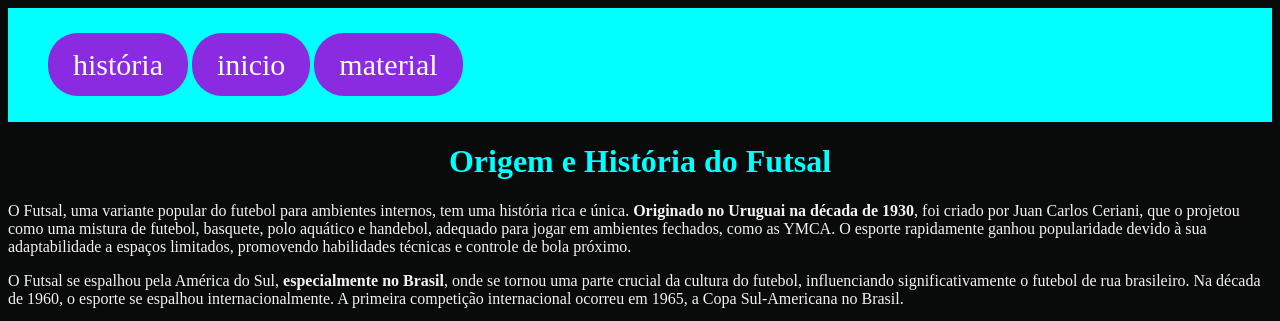
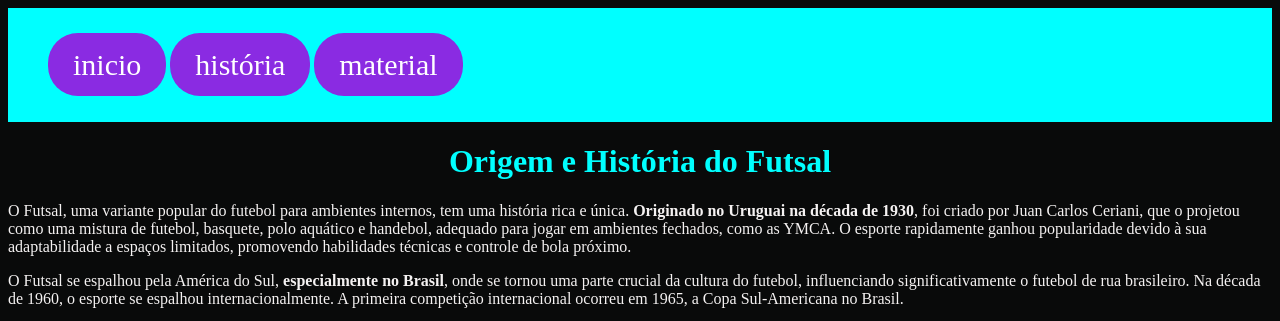
Before and after one commit to matheusspecht/GJ-futsal, a plain HTML site: page index.html in a window 1280 px wide. Shown: the top 321 px of the page. Drawn offline with Linux system fonts and the light colour scheme.

Commit message:
Update index.html

```diff
--- a/index.html
+++ b/index.html
@@ -6,14 +6,17 @@
     <meta name="viewport" content="width=device-width, initial-scale=1.0">
     <title>Document</title>
 <link rel="stylesheet" href="style.css">
+<link rel="preconnect" href="https://fonts.googleapis.com">
+<link rel="preconnect" href="https://fonts.gstatic.com" crossorigin>
+<link href="https://fonts.googleapis.com/css2?family=Merienda:wght@300..900&display=swap" rel="stylesheet">
 </head>
 
 <body>
 
     <header>
 
-    <a class="links" href="#">história</a>
-    <a class="links" href="#">inicio</a>
+    <a class="links" href="index.html">inicio</a>
+    <a class="links" href="historia">história</a>
     <a class="links" href="#">material</a>
 
     </header>
```
